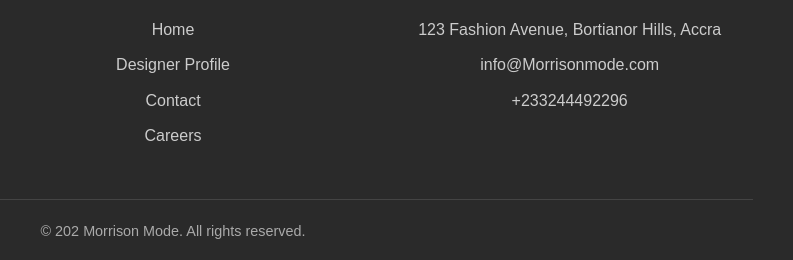
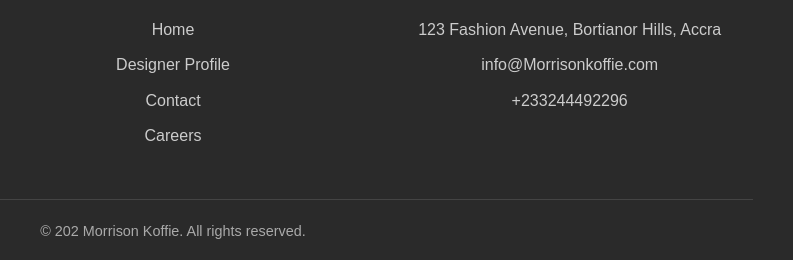
Before and after one commit to Klinlawee/wdd231, a website: page projects/designer.html in a window 1280 px wide. Shown: the part 9067-9327 px from the top of the page, 467-1260 px from the left. Drawn offline with Linux system fonts and the light colour scheme.

Commit message:
added changes

```diff
--- a/projects/designer.html
+++ b/projects/designer.html
@@ -516,12 +516,12 @@
                 <div class="footer-col">
                     <h3>Contact Info</h3>
                     <p>123 Fashion Avenue, Bortianor Hills, Accra</p>
-                    <p>info@Morrisonmode.com</p>
+                    <p>info@Morrisonkoffie.com</p>
                     <p>+233244492296</p>
                 </div>
             </div>
             <div class="copyright">
-                <p>&copy; 202 Morrison Mode. All rights reserved.</p>
+                <p>&copy; 202 Morrison Koffie. All rights reserved.</p>
             </div>
         </div>
     </footer>
```
